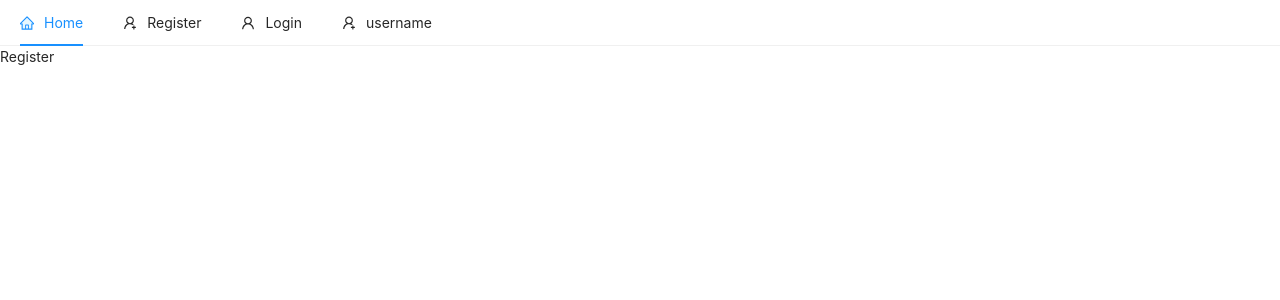
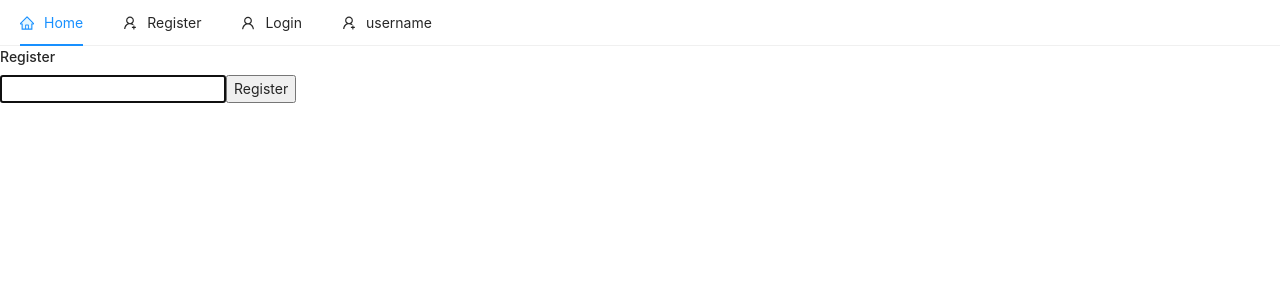
Before and after one commit to rockytrice/PC-Hub, a React (Create React App) app in the folder client/: page /Register in a window 1280 px wide. Shown: the top 300 px of the page. Built offline with nearby package versions, Linux system fonts and the light colour scheme.

Commit message:
create register form with onclick handler that populates the user email in the state.

```diff
--- a/client/package.json
+++ b/client/package.json
@@ -9,6 +9,7 @@
     "@types/react-router": "^5.1.8",
     "@types/react-router-dom": "^5.1.6",
     "antd": "^4.8.5",
+    "firebase": "^8.1.1",
     "react": "^17.0.1",
     "react-dom": "^17.0.1",
     "react-router-dom": "^5.2.0",
--- a/client/src/pages/auth/Register.js
+++ b/client/src/pages/auth/Register.js
@@ -1,9 +1,33 @@
-import React from 'react';
+import React, {useState} from 'react';
 
 const Register = () => {
-    return(
-        <div>Register</div>
-    )
+    //create state to store user's email
+    const [email, setEmail] = useState("");
+    //handle form submit to firebase
+    const handleSubmit = ()=>{
+
+    }
+    const registerForm = ()=> (
+        <form onSubmit={handleSubmit}>
+            {/*bind the value in the state email. When user is typing in the input field,
+            grab value and put it in the state by the name of the email variable. Then on change we get the event handler.
+            So whenever the user types something in we set the email to the target value */}
+            <input type="email" className="form-control" value={email}
+                   autoFocus
+                   onChange={event => setEmail(event.target.value)}/>
+                   <button type="submit" className="btn btn-raised">Register</button>
+        </form>
+    );
+        return (
+                <div className="container p-5">
+                    <div className="row">
+                        <div className="col-md-6 offset-md-3">
+                            <h4 className="b-0 my-2">Register</h4>
+                            {registerForm()}
+                        </div>
+                    </div>
+                </div>
+            );
 }
 
 export default Register;
```
Also changed, not shown: client/src/firebase.js (+22 -0 lines), 1 other file (tests, documents, lock files or other folders).
